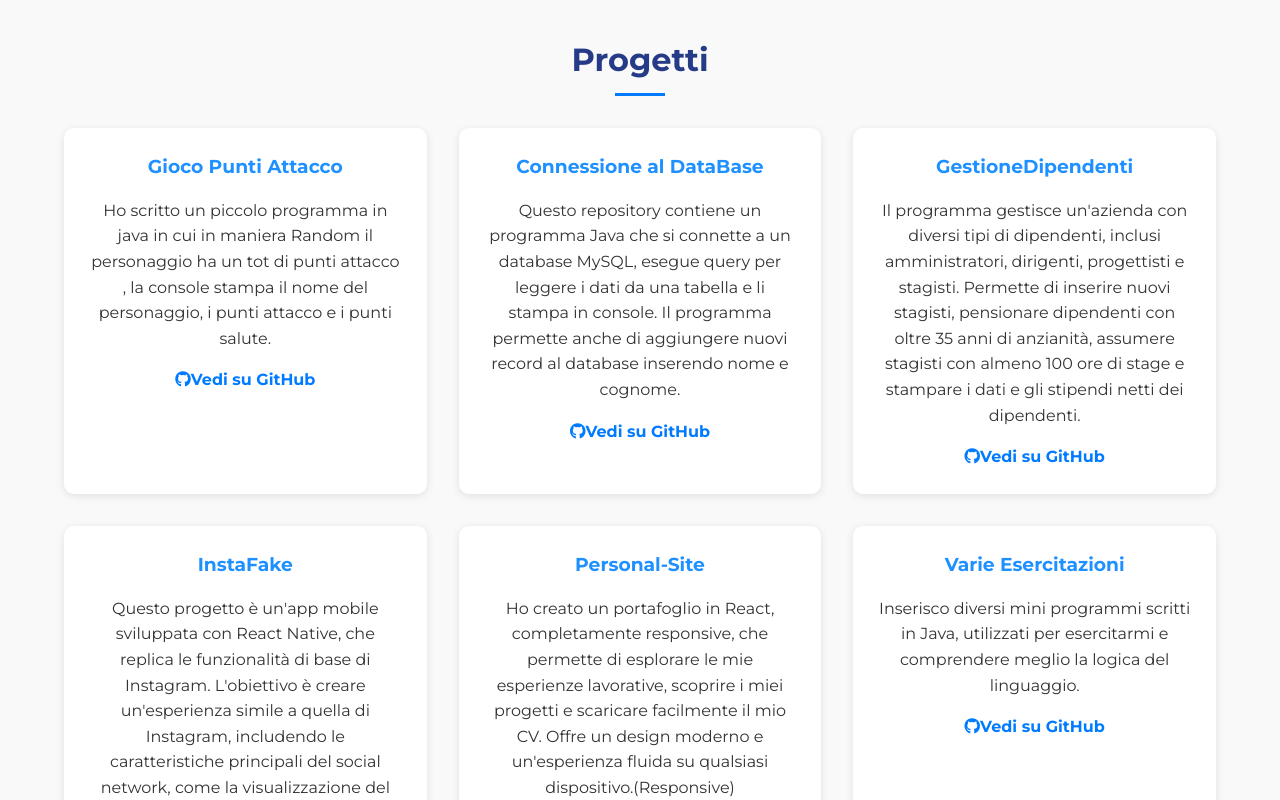
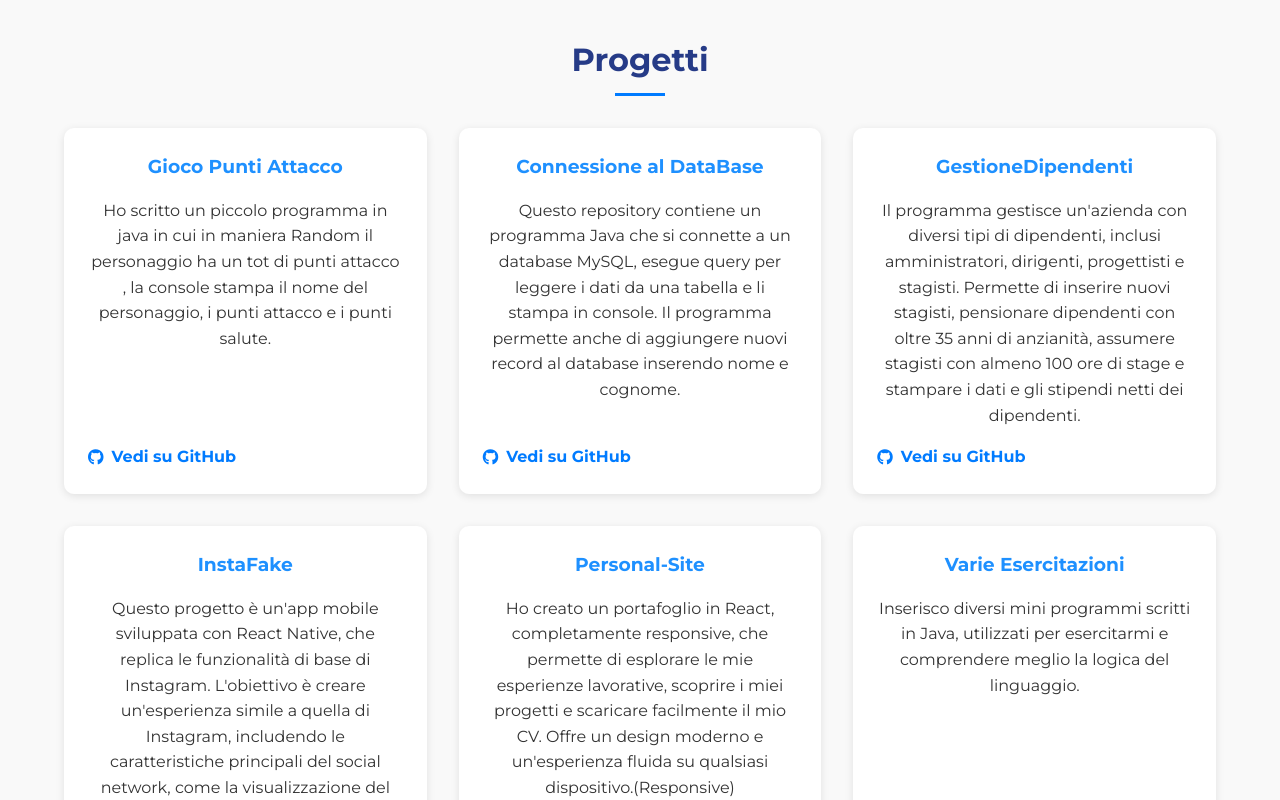
Before and after one commit to AngRafFrancavilla/Personal-Site, a React (Create React App) app: page / in a window 1280 px wide. Shown: the part 1540-2340 px from the top of the page. Built offline with nearby package versions, Linux system fonts and the light colour scheme.

Commit message:
modifiche

```diff
--- a/src/styles/Projects.css
+++ b/src/styles/Projects.css
@@ -1,67 +1,3 @@
-/*.projects-grid {
-  display: grid;
-  grid-template-columns: repeat(auto-fit, minmax(300px, 1fr));
-  gap: 2rem;
-  margin-top: 2rem;
-}
-
-.project-card {
-  background: var(--gradient-1);
-  padding: 1.5rem;
-  border-radius: 15px;
-  box-shadow: 0 4px 15px rgba(0,0,0,0.2);
-  transition: all 0.3s ease;
-  color: white;
-  display: flex;
-  flex-direction: column;
-  height: 100%;
-}
-
-.project-card:hover {
-  transform: translateY(-5px);
-  box-shadow: 0 6px 20px rgba(0,0,0,0.3);
-}
-
-.project-card h3 {
-  margin-bottom: 0.5rem;
-  color: white;
-}
-
-.project-card p {
-  margin-bottom: 1rem;
-  color: rgba(255,255,255,0.9);
-  flex-grow: 1;
-}
-
-.project-card a {
-  color: white;
-  text-decoration: none;
-  border-bottom: 1px solid white;
-  transition: all 0.3s ease;
-  padding: 0.5rem 0;
-  margin-top: auto;
-  width: fit-content;
-}
-
-.project-card a:hover {
-  opacity: 0.8;
-  border-bottom-color: transparent;
-}
-
-.github-link {
-  display: inline-flex;
-  align-items: center;
-  gap: 0.5rem;
-}
-
-.github-link::after {
-  content: "→";
-  transition: transform 0.3s ease;
-}
-
-.github-link:hover::after {
-  transform: translateX(3px);
-}*/
 .projects {
   background: var(--light-bg);
   padding: 4rem 0;
@@ -97,6 +33,9 @@
   border-radius: 10px;
   box-shadow: 0 2px 8px rgba(0,0,0,0.1);
   text-align: center;
+  /* Aggiunti per il layout flex */
+  display: flex;
+  flex-direction: column;
 }
 
 .project-card h3 {
@@ -108,6 +47,8 @@
 .project-card p {
   margin-bottom: 1rem;
   color: var(--text-color);
+  /* Consente al paragrafo di espandersi e spingere il pulsante in fondo */
+  flex-grow: 1;
 }
 
 .github-link {
@@ -116,6 +57,12 @@
   font-size: 1rem;
   transition: color 0.3s ease;
   font-weight: 700;
+  /* Posiziona il link sempre in fondo alla card */
+  margin-top: auto;
+  /* Allinea l'icona e il testo */
+  display: inline-flex;
+  align-items: center;
+  gap: 0.5rem;
 }
 
 .github-link:hover {
```
